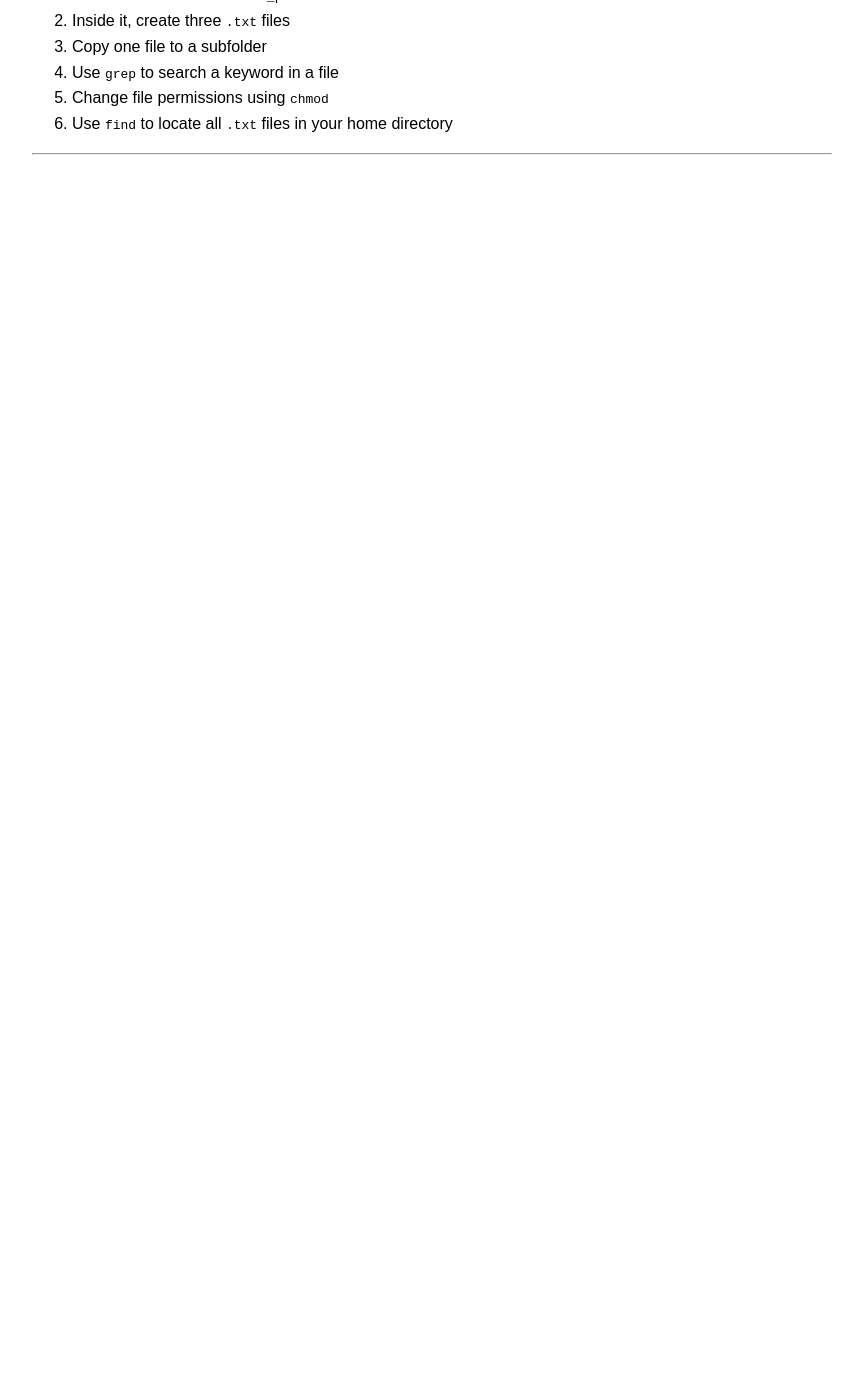
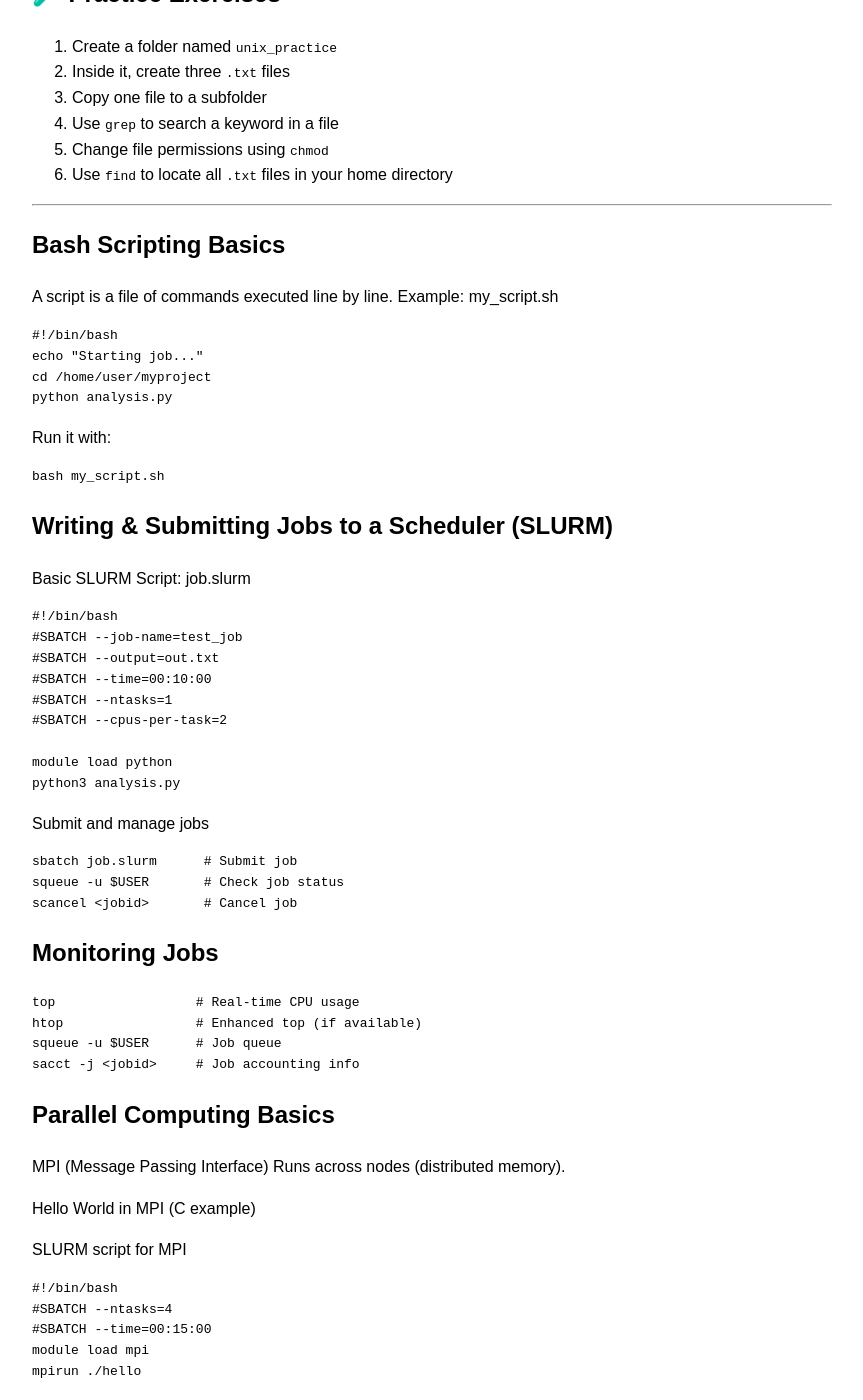
Before and after one commit to ysbajagai/bioinfo, a Jekyll site: the page built from hpc.md, in a window 1280 px wide and 1400 px high, scrolled down 2899 px. Shown: the whole window, without its empty margins (208-1071 px from the left). Built offline with Jekyll 4.4.1, drawn with Linux system fonts in a browser that asks for light colours; before the commit the page ends 3110 px from its top, so only the background shows below that; some of the changed text lies outside the part shown.

Commit message:
Update hpc.md

````diff
--- a/hpc.md
+++ b/hpc.md
@@ -2,7 +2,7 @@
 layout: default
 title: 🖥️ Unix Bash for High Performance Computing (HPC)
 ---
-# Unix Bash for High Performance Computing (HPC)
+# 🖥️ Unix Bash for High Performance Computing (HPC)
 
 ## What is Unix/Linux?
 
@@ -151,3 +151,88 @@ sudo chown user:group file.txt
 6. Use `find` to locate all `.txt` files in your home directory
 
 ---
+## Bash Scripting Basics
+A script is a file of commands executed line by line.
+Example: my_script.sh
+
+```bash
+#!/bin/bash
+echo "Starting job..."
+cd /home/user/myproject
+python analysis.py
+```
+Run it with:
+```bash
+bash my_script.sh
+```
+## Writing & Submitting Jobs to a Scheduler (SLURM)
+
+Basic SLURM Script: job.slurm
+
+```bash
+#!/bin/bash
+#SBATCH --job-name=test_job
+#SBATCH --output=out.txt
+#SBATCH --time=00:10:00
+#SBATCH --ntasks=1
+#SBATCH --cpus-per-task=2
+
+module load python
+python3 analysis.py
+```
+Submit and manage jobs
+
+```bash
+sbatch job.slurm      # Submit job
+squeue -u $USER       # Check job status
+scancel <jobid>       # Cancel job
+```
+## Monitoring Jobs
+
+```bah
+top                  # Real-time CPU usage
+htop                 # Enhanced top (if available)
+squeue -u $USER      # Job queue
+sacct -j <jobid>     # Job accounting info
+```
+## Parallel Computing Basics
+
+MPI (Message Passing Interface)
+Runs across nodes (distributed memory).
+
+Hello World in MPI (C example)
+
+SLURM script for MPI
+
+```bash
+#!/bin/bash
+#SBATCH --ntasks=4
+#SBATCH --time=00:15:00
+module load mpi
+mpirun ./hello
+```
+## Best Practices for Bash in HPC
+
+| Practice              | Example                        |
+| --------------------- | ------------------------------ |
+| Start with a shebang  | `#!/bin/bash`                  |
+| Enable safe scripting | `set -euo pipefail`            |
+| Use logging           | `command >> log.txt 2>&1`      |
+| Use comments          | `# This part runs the model`   |
+| Use variables         | `FILENAME=data.txt`            |
+| Automate with loops   | `for f in *.txt; do ...; done` |
+
+## Quick Reference: Bash Cheat Sheet
+
+| Command            | Description            |
+| ------------------ | ---------------------- |
+| `pwd`              | Show current directory |
+| `cd dir/`          | Change directory       |
+| `ls -l`            | List files             |
+| `mkdir dir`        | Create folder          |
+| `rm file`          | Delete file            |
+| `cp a b`           | Copy a to b            |
+| `mv a b`           | Rename/move a to b     |
+| `bash script.sh`   | Run script             |
+| `sbatch job.slurm` | Submit job             |
+| `squeue -u $USER`  | View jobs              |
````
